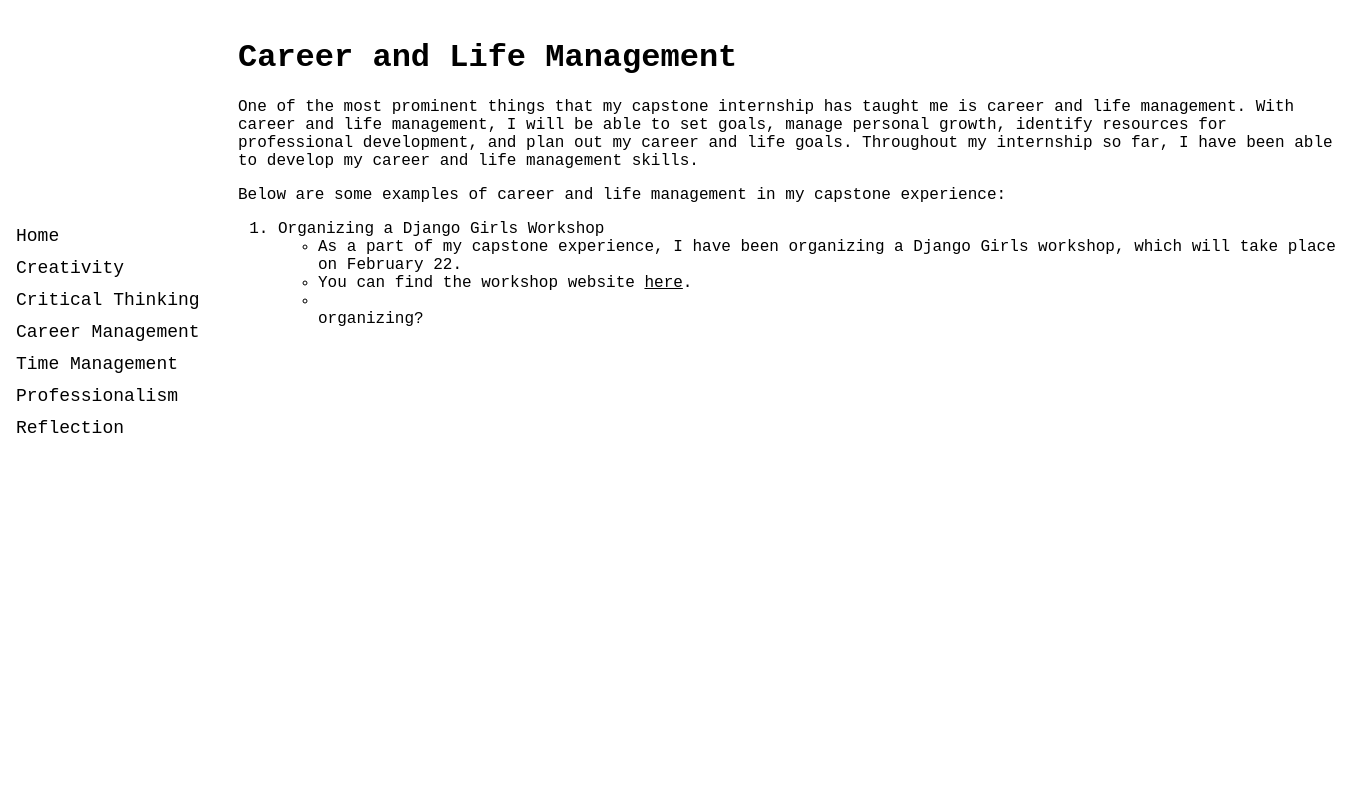
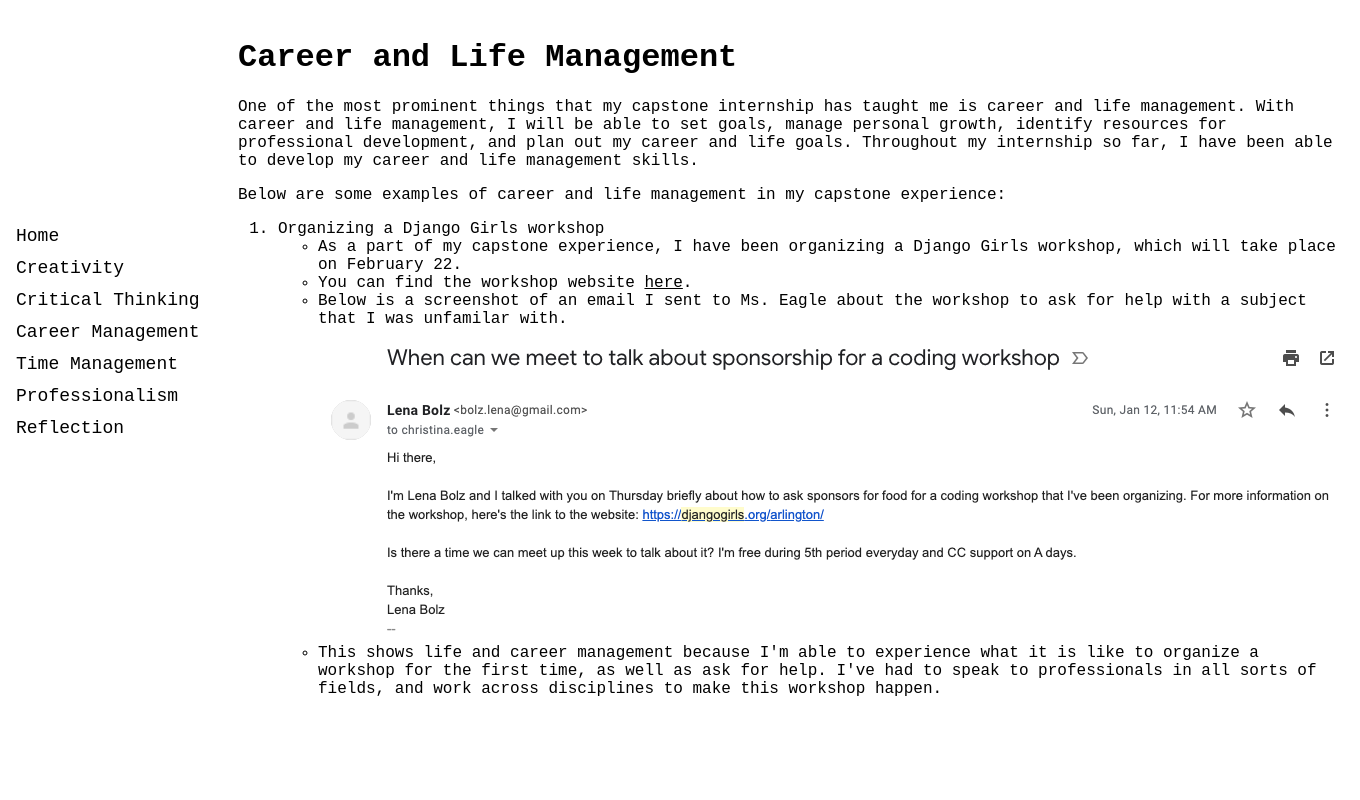
Before and after one commit to lbolz/capstone_portfolio, a Django app: page /career_management in a window 1360 px wide. Run offline with Django 3.2, Linux system fonts and the light colour scheme.

Commit message:
all done, except creativity screenshot

```diff
--- a/pages/templates/pages/career_management.html
+++ b/pages/templates/pages/career_management.html
@@ -17,7 +17,7 @@
 </p>
 
 <ol>
-    <li>Organizing a Django Girls Workshop</li>
+    <li>Organizing a Django Girls workshop</li>
         <ul>
             <li>As a part of my capstone experience, I have been organizing a
                 Django Girls workshop, which will take place on February 22.
@@ -26,9 +26,38 @@
                 <a href="https://djangogirls.org/arlington">here</a>.
             </li>
             <li>
+                Below is a screenshot of an email I sent to Ms. Eagle about the
+                workshop to ask for help with a subject that I was unfamilar
+                with.
+                <br><img src="{% static 'img/eagle_email.png' %}" alt="eagle email"/>
+            </li>
+            <li>
+                This shows life and career management because I'm able to
+                experience what it is like to organize a workshop for the
+                first time, as well as ask for help. I've had to speak
+                to professionals in all sorts of fields, and work across
+                disciplines to make this workshop happen.
+            </li>
+        </ul>
+<!--<li>Sign and Read mentorship</li>
+        <ul>
+            <li>
+                One of the projects that I am working on is called Sign and
+                Read. It is a piece of software intended to teach deaf children
+                to read. I work in a group to update the software so that it
+                can run.
+            </li>
+            <li>
+                Below, you can find an email
+            </li>
+            <li>You can find the workshop website
+                <a href="https://djangogirls.org/arlington">here</a>.
+            </li>
+            <li>
                 <br>organizing?
             </li>
         </ul>
+-->
 </ol>
 
 {% endblock %}
--- a/pages/templates/pages/creativity.html
+++ b/pages/templates/pages/creativity.html
@@ -24,6 +24,10 @@
         <li>Below, you can see the original design:
             <br>screenshot
         </li>
+        <li>
+            This shows creativity because I was able to contribute my ideas
+            to the project.
+        </li>
     </ul>
 </ol>
 
--- a/pages/templates/pages/professionalism.html
+++ b/pages/templates/pages/professionalism.html
@@ -30,7 +30,7 @@
             This shows professionalism because of the language used, as well
             as the fact that I reached out ahead to the client instead of
             making them pester me to meet.
-            <br>_
+            <br><br>
         </li>
     </ul>
     <li>Notice of my absence at a meeting</li>
```
Also changed, not shown: pages/templates/pages/time_management.html (+6 -11 lines), pages/static/img/eagle_email.png (added). Lines whose indentation alone changed are shown as unchanged.
